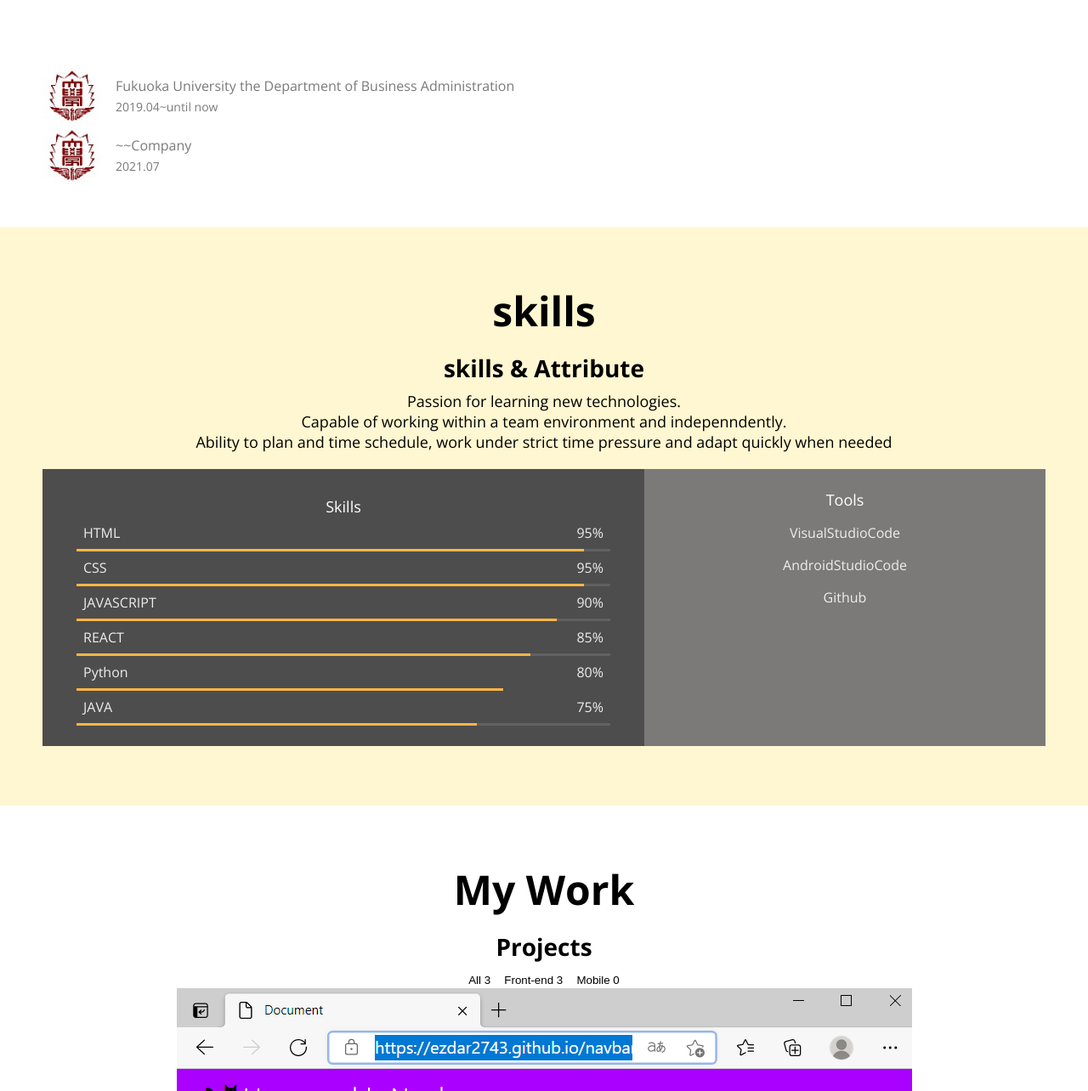
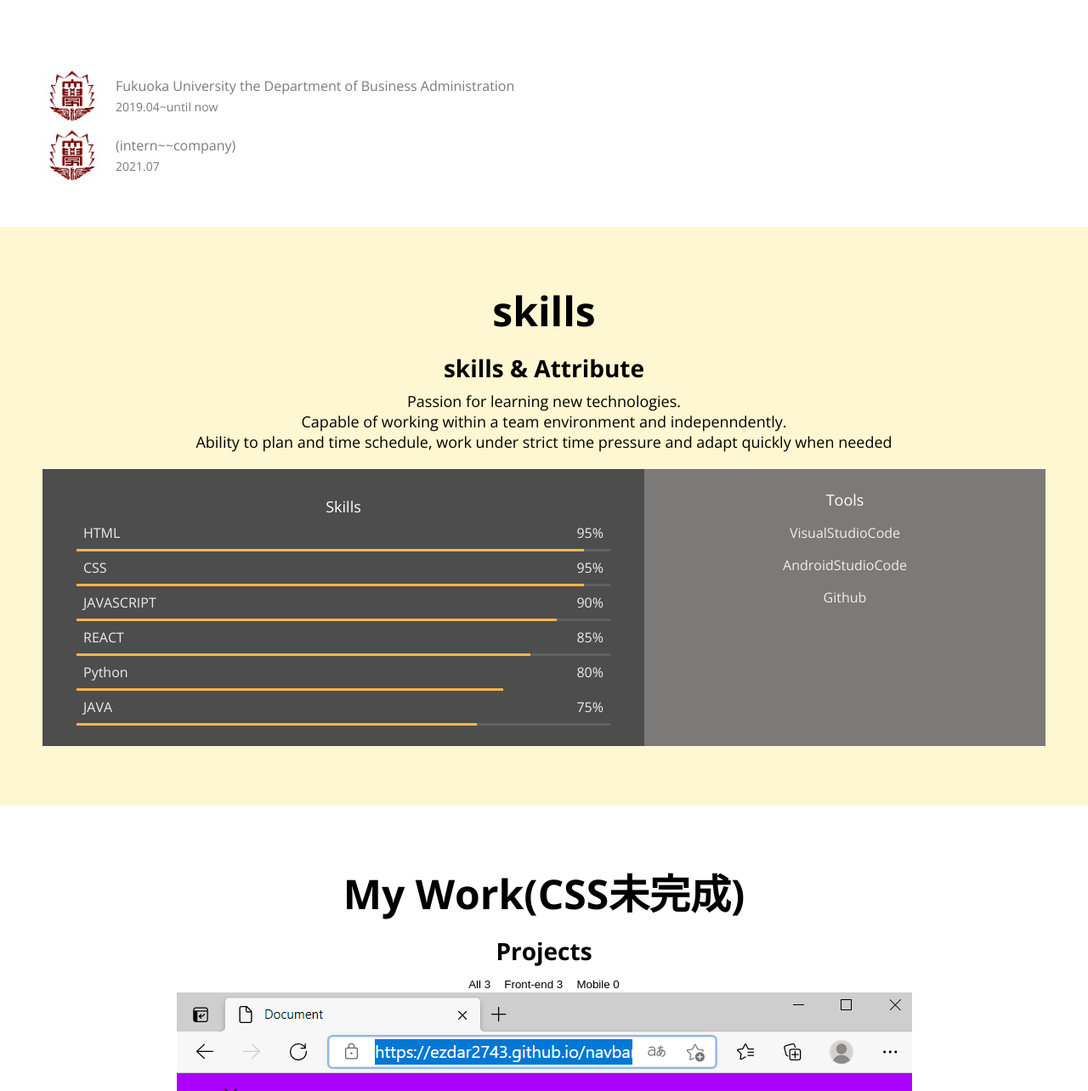
Before and after one commit to ezdar2743/portfolio, a plain HTML site: page index.html in a window 1280 px wide. Shown: the part 1237-2521 px from the top of the page at 85% size. Drawn offline with nearby package versions, Linux system fonts and the light colour scheme.

Commit message:
Update index.html

```diff
--- a/index.html
+++ b/index.html
@@ -91,7 +91,7 @@
             <div class="job">
                 <img src="jobs/univ'slogo.jpg" alt="univ's logo" class="job__logo">
                 <div class="job__description">
-                <p class="job__name">~~Company</p>
+                <p class="job__name">(intern~~company)</p>
                 <p class="job__period">2021.07</p>
             </div>
             </div>
@@ -177,7 +177,7 @@
     </section>
     <!-- Work 다시 채우기-->
     <section id="work"class="section">
-        <h1>My Work</h1>
+        <h1>My Work(CSS未完成)</h1>
         <h2>Projects</h2>
         <div class="work__categories">
             <button class="category__btn">All
```
